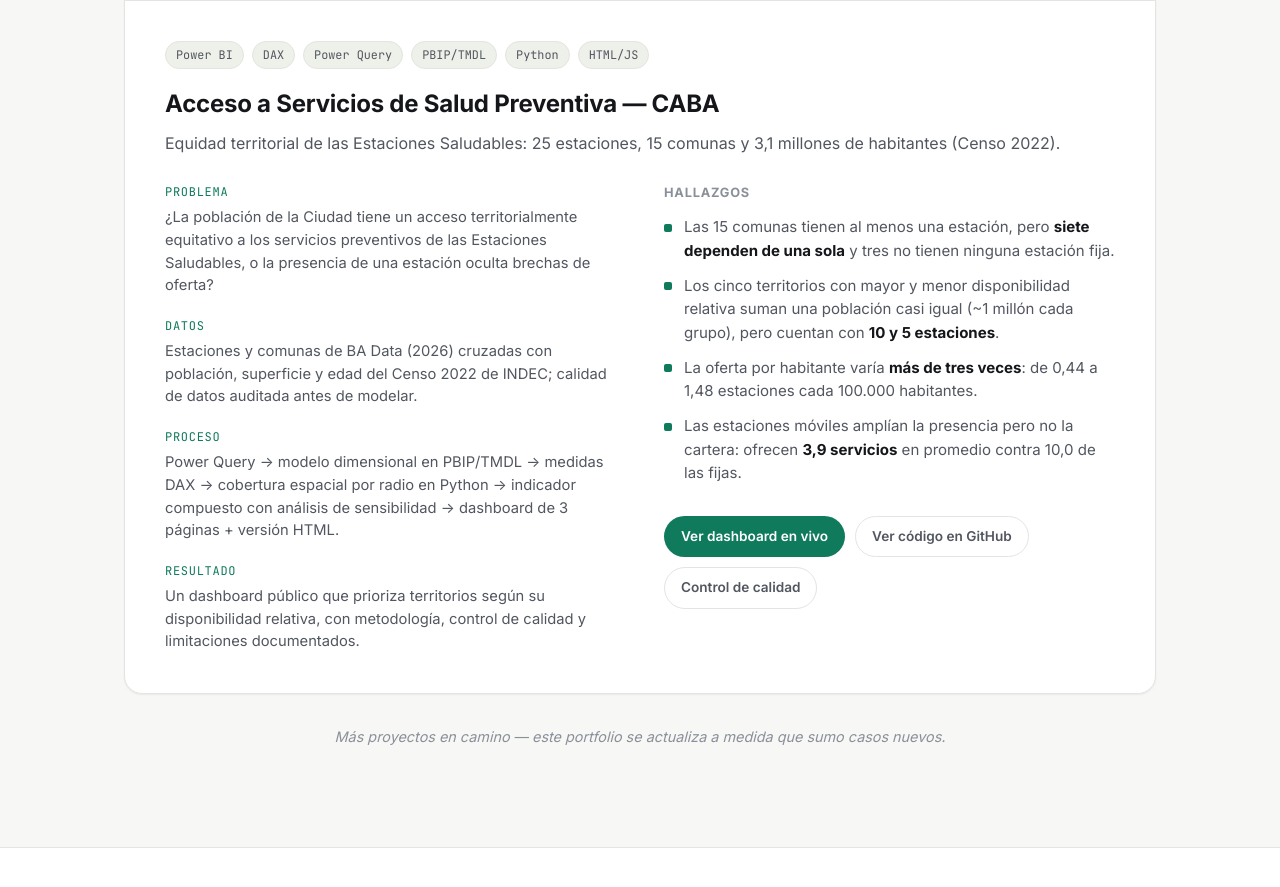
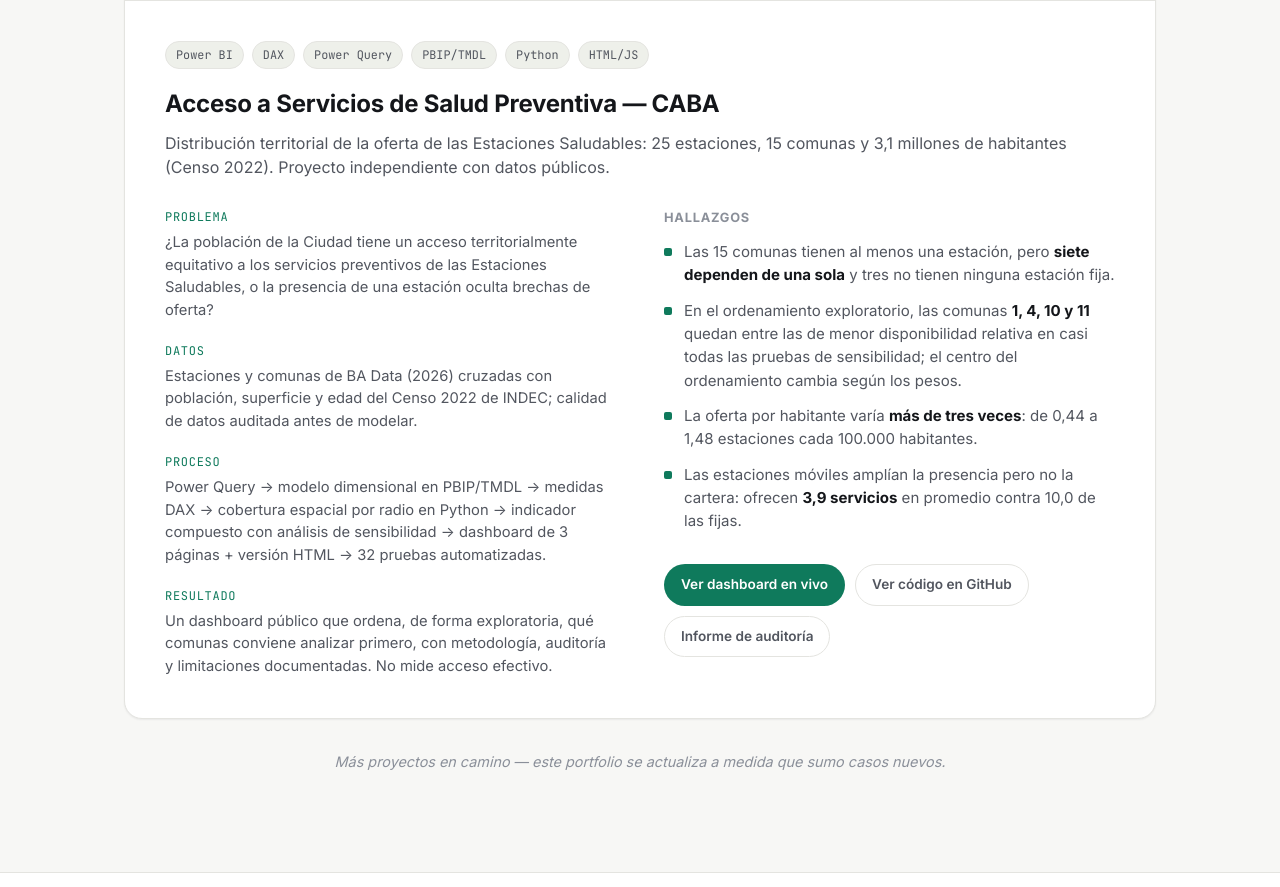
Before and after one commit to joacofalcon58/joacofalcon58.github.io, a plain HTML site: page index.html in a window 1280 px wide. Shown: the part 2931-3818 px from the top of the page. Drawn offline with Linux system fonts and the light colour scheme.

Commit message:
Ajusta el caso de acceso a salud preventiva tras la auditoría
Describe la distribución de la oferta en lugar de equidad, aclara que el
ordenamiento es exploratorio y enlaza al informe de auditoría.

```diff
--- a/index.html
+++ b/index.html
@@ -184,8 +184,8 @@
           <h3 data-es="Acceso a Servicios de Salud Preventiva — CABA" data-en="Access to Preventive Health Services — Buenos Aires City">
             Acceso a Servicios de Salud Preventiva — CABA
           </h3>
-          <p class="case-sub" data-es="Equidad territorial de las Estaciones Saludables: 25 estaciones, 15 comunas y 3,1 millones de habitantes (Censo 2022)." data-en="Territorial equity of the Healthy Stations program: 25 stations, 15 communes and 3.1 million residents (2022 Census).">
-            Equidad territorial de las Estaciones Saludables: 25 estaciones, 15 comunas y 3,1 millones de habitantes (Censo 2022).
+          <p class="case-sub" data-es="Distribución territorial de la oferta de las Estaciones Saludables: 25 estaciones, 15 comunas y 3,1 millones de habitantes (Censo 2022). Proyecto independiente con datos públicos." data-en="Territorial distribution of the Healthy Stations supply: 25 stations, 15 communes and 3.1 million residents (2022 Census). Independent project built on open data.">
+            Distribución territorial de la oferta de las Estaciones Saludables: 25 estaciones, 15 comunas y 3,1 millones de habitantes (Censo 2022). Proyecto independiente con datos públicos.
           </p>
 
           <div class="case-grid">
@@ -204,14 +204,14 @@
             </div>
             <div>
               <dt data-es="Proceso" data-en="Process">Proceso</dt>
-              <dd data-es="Power Query → modelo dimensional en PBIP/TMDL → medidas DAX → cobertura espacial por radio en Python → indicador compuesto con análisis de sensibilidad → dashboard de 3 páginas + versión HTML." data-en="Power Query → dimensional model in PBIP/TMDL → DAX measures → radius-based spatial coverage in Python → composite indicator with sensitivity analysis → 3-page dashboard + HTML version.">
-                Power Query → modelo dimensional en PBIP/TMDL → medidas DAX → cobertura espacial por radio en Python → indicador compuesto con análisis de sensibilidad → dashboard de 3 páginas + versión HTML.
+              <dd data-es="Power Query → modelo dimensional en PBIP/TMDL → medidas DAX → cobertura espacial por radio en Python → indicador compuesto con análisis de sensibilidad → dashboard de 3 páginas + versión HTML → 32 pruebas automatizadas." data-en="Power Query → dimensional model in PBIP/TMDL → DAX measures → radius-based spatial coverage in Python → composite indicator with sensitivity analysis → 3-page dashboard + HTML version → 32 automated tests.">
+                Power Query → modelo dimensional en PBIP/TMDL → medidas DAX → cobertura espacial por radio en Python → indicador compuesto con análisis de sensibilidad → dashboard de 3 páginas + versión HTML → 32 pruebas automatizadas.
               </dd>
             </div>
             <div>
               <dt data-es="Resultado" data-en="Result">Resultado</dt>
-              <dd data-es="Un dashboard público que prioriza territorios según su disponibilidad relativa, con metodología, control de calidad y limitaciones documentados." data-en="A public dashboard that ranks territories by relative availability, with documented methodology, quality control and limitations.">
-                Un dashboard público que prioriza territorios según su disponibilidad relativa, con metodología, control de calidad y limitaciones documentados.
+              <dd data-es="Un dashboard público que ordena, de forma exploratoria, qué comunas conviene analizar primero, con metodología, auditoría y limitaciones documentadas. No mide acceso efectivo." data-en="A public dashboard that ranks, in an exploratory way, which communes to analyze first, with documented methodology, audit and limitations. It does not measure effective access.">
+                Un dashboard público que ordena, de forma exploratoria, qué comunas conviene analizar primero, con metodología, auditoría y limitaciones documentadas. No mide acceso efectivo.
               </dd>
             </div>
           </dl>
@@ -222,8 +222,8 @@
             <li data-es="Las 15 comunas tienen al menos una estación, pero <strong>siete dependen de una sola</strong> y tres no tienen ninguna estación fija." data-en="All 15 communes have at least one station, but <strong>seven rely on a single one</strong> and three have no fixed station at all.">
               Las 15 comunas tienen al menos una estación, pero <strong>siete dependen de una sola</strong> y tres no tienen ninguna estación fija.
             </li>
-            <li data-es="Los cinco territorios con mayor y menor disponibilidad relativa suman una población casi igual (~1 millón cada grupo), pero cuentan con <strong>10 y 5 estaciones</strong>." data-en="The five territories with the highest and lowest relative availability hold almost the same population (~1 million each), yet have <strong>10 and 5 stations</strong>.">
-              Los cinco territorios con mayor y menor disponibilidad relativa suman una población casi igual (~1 millón cada grupo), pero cuentan con <strong>10 y 5 estaciones</strong>.
+            <li data-es="En el ordenamiento exploratorio, las comunas <strong>1, 4, 10 y 11</strong> quedan entre las de menor disponibilidad relativa en casi todas las pruebas de sensibilidad; el centro del ordenamiento cambia según los pesos." data-en="In the exploratory ranking, communes <strong>1, 4, 10 and 11</strong> stay among those with the lowest relative availability across nearly all sensitivity tests; the middle of the ranking shifts with the weights.">
+              En el ordenamiento exploratorio, las comunas <strong>1, 4, 10 y 11</strong> quedan entre las de menor disponibilidad relativa en casi todas las pruebas de sensibilidad; el centro del ordenamiento cambia según los pesos.
             </li>
             <li data-es="La oferta por habitante varía <strong>más de tres veces</strong>: de 0,44 a 1,48 estaciones cada 100.000 habitantes." data-en="Supply per resident varies <strong>more than threefold</strong>: from 0.44 to 1.48 stations per 100,000 residents.">
               La oferta por habitante varía <strong>más de tres veces</strong>: de 0,44 a 1,48 estaciones cada 100.000 habitantes.
@@ -240,8 +240,8 @@
             <a class="btn btn-outline btn-sm" href="https://github.com/joacofalcon58/acceso-servicios-salud-preventiva-caba" target="_blank" rel="noopener">
               <span data-es="Ver código en GitHub" data-en="View code on GitHub">Ver código en GitHub</span>
             </a>
-            <a class="btn btn-outline btn-sm" href="https://github.com/joacofalcon58/acceso-servicios-salud-preventiva-caba/blob/main/docs/qa.md" target="_blank" rel="noopener">
-              <span data-es="Control de calidad" data-en="Quality control">Control de calidad</span>
+            <a class="btn btn-outline btn-sm" href="https://github.com/joacofalcon58/acceso-servicios-salud-preventiva-caba/blob/main/docs/QA_REPORT.md" target="_blank" rel="noopener">
+              <span data-es="Informe de auditoría" data-en="Audit report">Informe de auditoría</span>
             </a>
           </div>
           </div>
```
